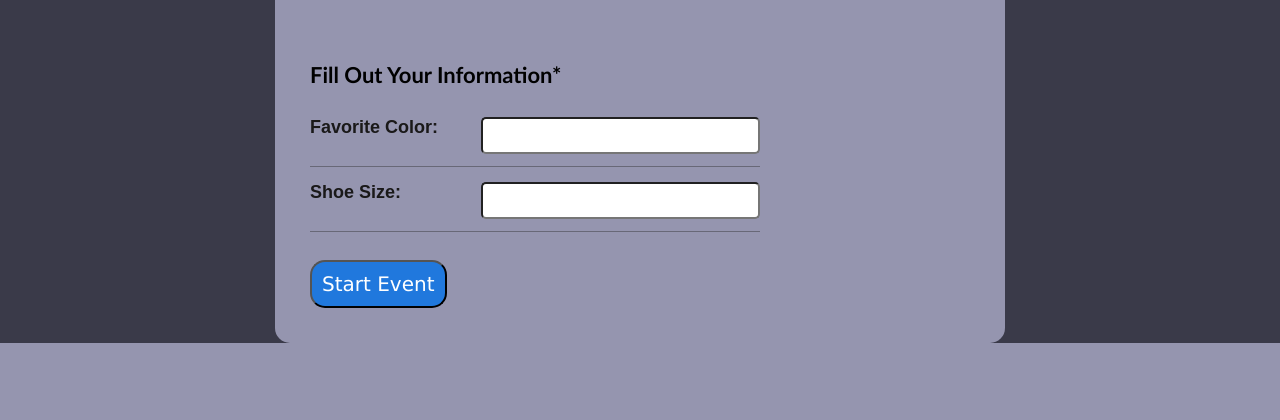
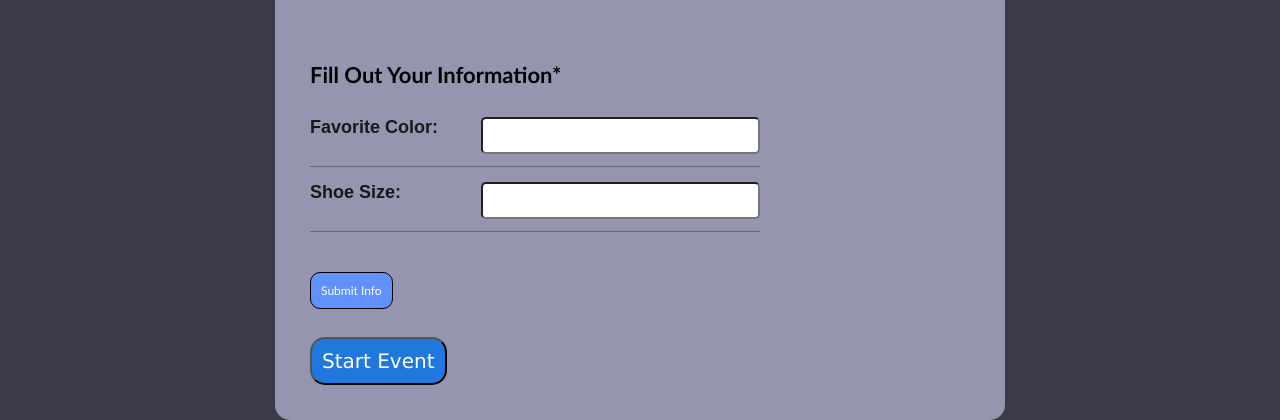
Before and after one commit to GilbertoRod/FlaskProj, a Flask app: a page that uses market/templates/info.html in a window 1280 px wide. Shown: the part 638-1058 px from the top of the page. Before the commit the page ends 981 px from the top, so only its background shows below. Run offline with Flask 3, Linux system fonts and the light colour scheme; a user stored in the database is signed in; data comes from the database, SQL or seed files in the repository; both versions use the stored data as it was after the commit; some web fonts are replaced.

Commit message:
submit button

```diff
--- a/market/static/styles/events.css
+++ b/market/static/styles/events.css
@@ -21,6 +21,7 @@ body{
   margin-left: 10px;
   margin-right: 10px;
 }
+
 
 
 .event-info-title {
@@ -162,7 +163,20 @@ font-size: 30px;
 }
 
 
-
+.submit-info-btn{
+  font-size: 12px;
+  padding: 10px;
+  border-radius: 10px;
+  border: 1px solid black;
+  color: rgb(255, 255, 255);
+  background-color: rgb(97, 144, 255);
+  margin-top: 40px;
+  font-family:"Calibri", Geneva, Tahoma, sans-serif;
+  cursor: pointer;
+}
+.submit-info-btn:hover{
+  background-color: rgb(187, 206, 252);
+}
 
 
 .no-event-div{
--- a/market/templates/info.html
+++ b/market/templates/info.html
@@ -190,6 +190,8 @@
             {{ userfieldsform.field_10(class="user-info")}}
             </div>
           {% endif %}
+
+          {{userfieldsform.submit(class='submit-info-btn')}}
           </div>
 
 
```
Also changed, not shown: instance/home.db.
